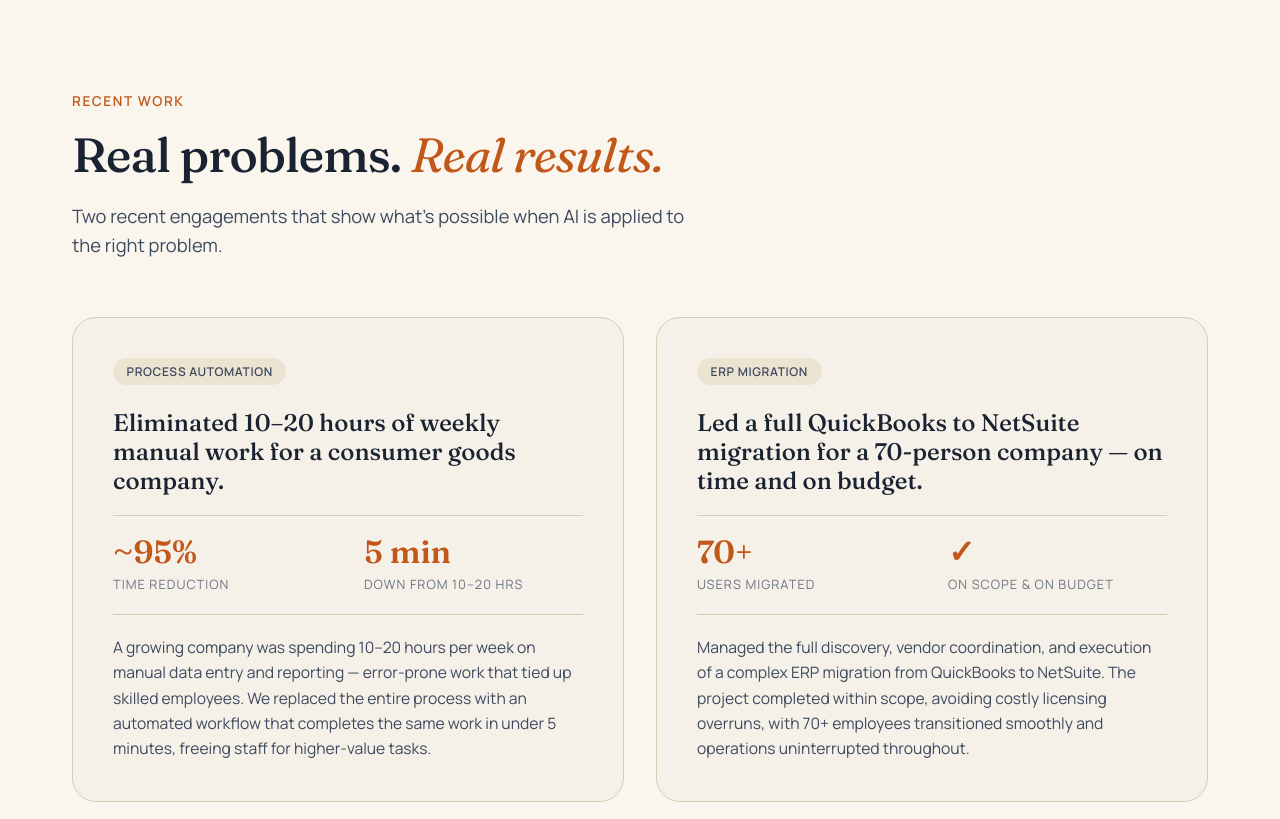
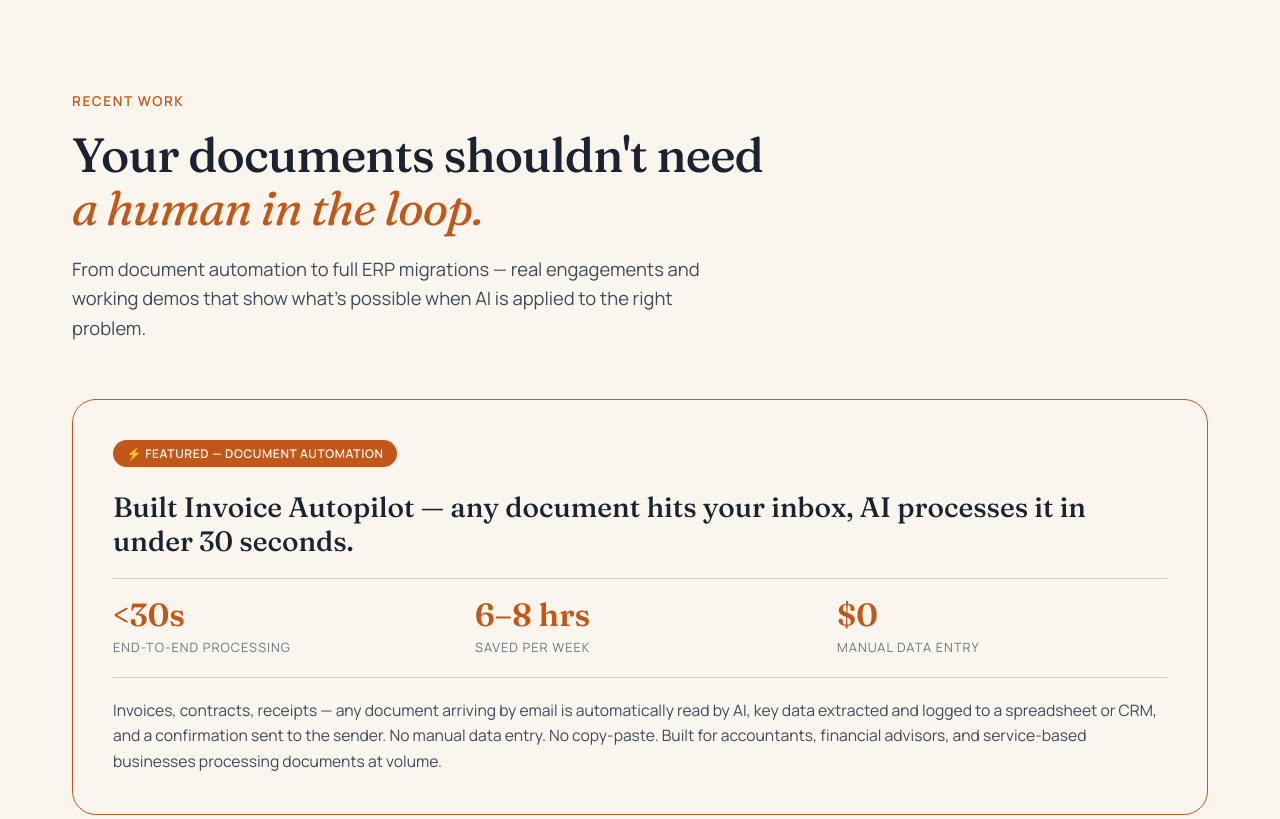
Before and after one commit to samuelgorla/servlead-website, a plain HTML site: page index.html in a window 1280 px wide. Shown: the part 5840-6659 px from the top of the page. Drawn offline with Linux system fonts and the light colour scheme.

Commit message:
Update index.html

```diff
--- a/index.html
+++ b/index.html
@@ -372,6 +372,7 @@
   /* ========== CASE STUDIES ========== */
   .cases { background: var(--cream); border-top: 1px solid var(--line); border-bottom: 1px solid var(--line); }
   .cases-grid { display: grid; grid-template-columns: 1fr 1fr; gap: 2rem; margin-top: 1rem; }
+  .cases-grid .case-card:last-child:nth-child(odd) { grid-column: 1 / -1; max-width: 640px; }
   .case-card {
     background: var(--bg); border: 1px solid var(--line); border-radius: 24px;
     padding: 2.5rem; transition: all 0.3s;
@@ -896,10 +897,30 @@
 <section class="cases" id="cases">
   <div class="container">
     <div class="section-eyebrow reveal">Recent work</div>
-    <h2 class="section-title reveal">Real problems. <em>Real results.</em></h2>
-    <p class="section-intro reveal">Two recent engagements that show what's possible when AI is applied to the right problem.</p>
+    <h2 class="section-title reveal">Your documents shouldn't need <em>a human in the loop.</em></h2>
+    <p class="section-intro reveal">From document automation to full ERP migrations — real engagements and working demos that show what's possible when AI is applied to the right problem.</p>
 
     <div class="cases-grid">
+      <div class="case-card reveal" style="grid-column: 1 / -1; border-color: var(--accent); background: var(--cream);">
+        <span class="case-tag" style="background: var(--accent); color: var(--cream);">⚡ FEATURED — DOCUMENT AUTOMATION</span>
+        <h3 class="case-title" style="font-size: 1.75rem;">Built Invoice Autopilot — any document hits your inbox, AI processes it in under 30 seconds.</h3>
+        <div class="case-result">
+          <div class="case-metric">
+            <div class="case-metric-num">&lt;30s</div>
+            <div class="case-metric-label">End-to-end processing</div>
+          </div>
+          <div class="case-metric">
+            <div class="case-metric-num">6–8 hrs</div>
+            <div class="case-metric-label">Saved per week</div>
+          </div>
+          <div class="case-metric">
+            <div class="case-metric-num">$0</div>
+            <div class="case-metric-label">Manual data entry</div>
+          </div>
+        </div>
+        <p class="case-desc">Invoices, contracts, receipts — any document arriving by email is automatically read by AI, key data extracted and logged to a spreadsheet or CRM, and a confirmation sent to the sender. No manual data entry. No copy-paste. Built for accountants, financial advisors, and service-based businesses processing documents at volume.</p>
+      </div>
+
       <div class="case-card reveal">
         <span class="case-tag">PROCESS AUTOMATION</span>
         <h3 class="case-title">Eliminated 10–20 hours of weekly manual work for a consumer goods company.</h3>
```
